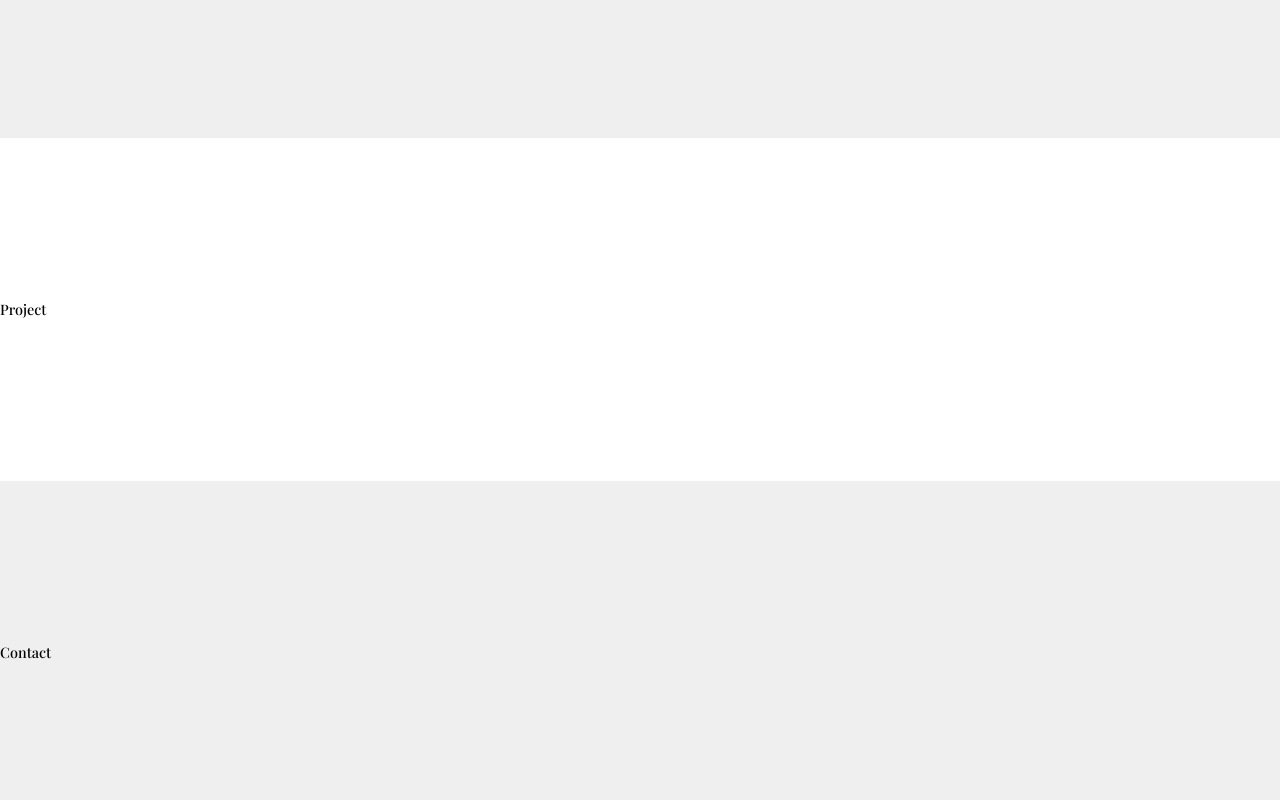
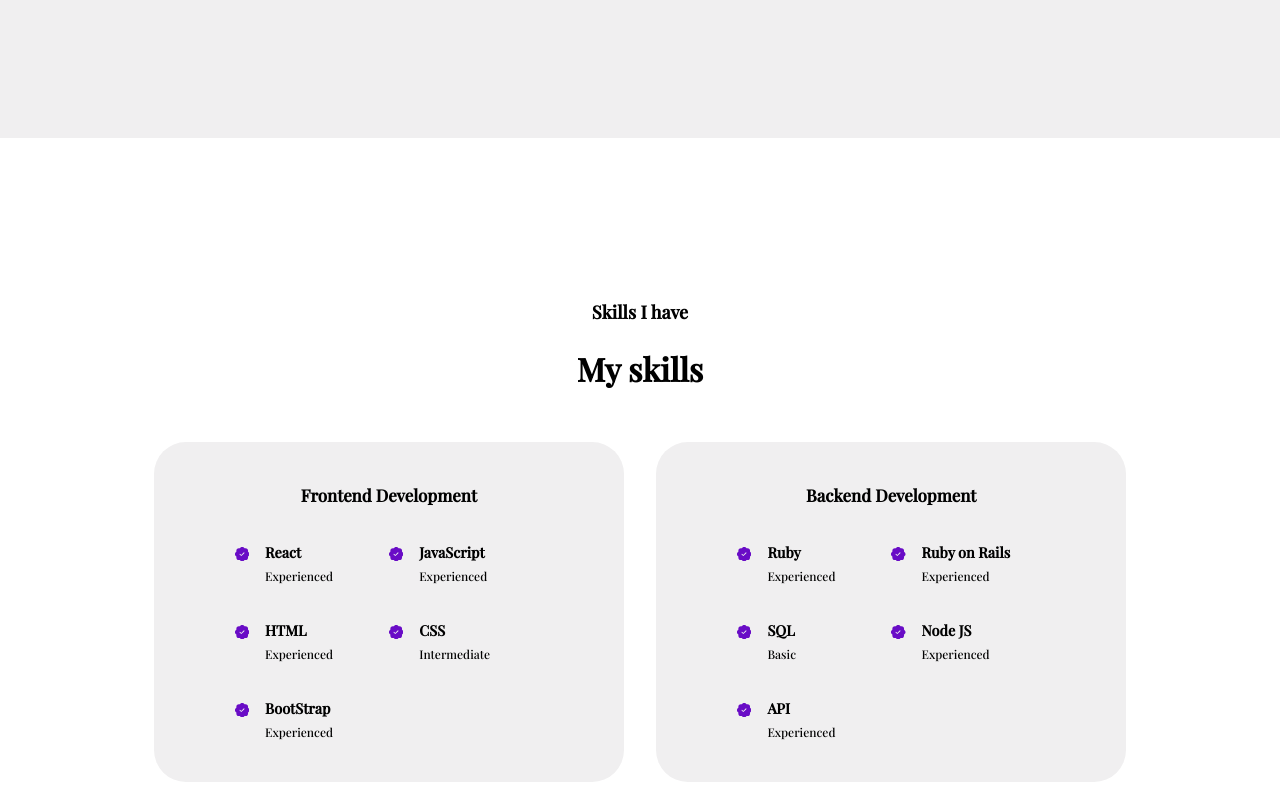
Before and after one commit to yegonkimutai/Personal-portfolio, a React (Create React App) app: page / in a window 1280 px wide. Shown: the part 1480-2280 px from the top of the page. Built offline with nearby package versions, Linux system fonts and the light colour scheme.

Commit message:
:construction_worker:Add skills component

```diff
--- a/src/App.js
+++ b/src/App.js
@@ -4,6 +4,7 @@ import Footer from './sections/footer/Footer';
 import Header from './sections/header/Header';
 import Navbar from './sections/navbar/Navbar';
 import Project from './sections/project/Project';
+import Skill from './sections/skills/Skill';
 
 function App() {
   return (
@@ -11,6 +12,7 @@ function App() {
         <Header/>
         <Navbar/>
         <About/>
+        <Skill/>
         <Project/>
         <Contact/>
         <Footer/>
--- a/src/sections/skills/Skill.jsx
+++ b/src/sections/skills/Skill.jsx
@@ -1,8 +1,96 @@
-import React from 'react'
+import {BsPatchCheckFill} from 'react-icons/bs'
+import './skill.css'
 
 function Skill() {
   return (
-    <section id='skills'>Skill</section>
+    <section id='skills' className='skills'>
+      <h5>Skills I have</h5>
+      <h2>My skills</h2>
+
+      <div className='container skills-cont'>
+        <div className='fe-skills'>
+          <h3>Frontend Development</h3>
+          <div className='content'>
+            <article className='ex-details'>
+              <BsPatchCheckFill className='ex-icon'/>
+              <div>
+              <h4>React</h4>
+              <small>Experienced</small>
+              </div>
+            </article>
+            <article className='ex-details'>
+              <BsPatchCheckFill className='ex-icon'/>
+             <div>
+             <h4>JavaScript</h4>
+              <small>Experienced</small>
+             </div>
+            </article>
+            <article className='ex-details'>
+              <BsPatchCheckFill className='ex-icon'/>
+             <div>
+             <h4>HTML</h4>
+              <small>Experienced</small>
+             </div>
+            </article>
+            <article className='ex-details'>
+              <BsPatchCheckFill className='ex-icon'/>
+              <div>
+              <h4>CSS</h4>
+              <small>Intermediate</small>
+              </div>
+            </article>
+            <article className='ex-details'>
+              <BsPatchCheckFill className='ex-icon'/>
+              <div>
+              <h4>BootStrap</h4>
+              <small>Experienced</small>
+              </div>
+            </article>
+          </div>
+        </div>
+        {/* end of front end */}
+        <div className='be-skills'>
+        <h3>Backend Development</h3>
+          <div className="content">
+        <article className='ex-details'>
+              <BsPatchCheckFill className='ex-icon'/>
+              <div>
+              <h4>Ruby</h4>
+              <small>Experienced</small>
+              </div>
+            </article>
+            <article className='ex-details'>
+              <BsPatchCheckFill className='ex-icon'/>
+              <div>
+              <h4>Ruby on Rails</h4>
+              <small>Experienced</small>
+              </div>
+            </article>
+            <article className='ex-details'>
+              <BsPatchCheckFill className='ex-icon'/>
+              <div>
+              <h4>SQL</h4>
+              <small>Basic</small>
+              </div>
+            </article>
+            <article className='ex-details'>
+              <BsPatchCheckFill className='ex-icon'/>
+              <div>
+              <h4>Node JS</h4>
+              <small>Experienced</small>
+              </div>
+            </article>
+            <article className='ex-details'>
+              <BsPatchCheckFill className='ex-icon'/>
+              <div>
+              <h4>API</h4>
+              <small>Experienced</small>
+              </div>
+            </article>
+            </div>
+        </div>
+      </div>
+    </section>
   )
 }
 
--- a/src/sections/skills/skill.css
+++ b/src/sections/skills/skill.css
@@ -0,0 +1,80 @@
+.skills-cont {
+    display: grid;
+    grid-template-columns: 1fr 1fr;
+    gap: 2rem;
+}
+
+.skills h5{
+    text-align: center;
+    font-size: large;
+    margin-bottom: 1rem;
+}
+
+.skills h2{
+    font-size: 2rem;
+    margin-bottom: 3rem;
+}
+
+.skills-cont > div {
+    background-color: var(--color-light);
+    padding: 2.4rem 5rem;
+    border-radius: 2rem;
+    border: 1px solid transparent;
+    transition: var(--transition);
+}
+
+.skills-cont > div:hover {
+    background: transparent;
+    border-color: var(--color-primary);
+    cursor: default;
+    transform: scale(1.05);
+}
+
+.skills-cont > div h3 {
+    text-align: center;
+    margin-bottom: 2rem;
+}
+
+.content {
+    display: grid;
+    grid-template-columns: 1fr 1fr;
+    row-gap: 2rem;
+}
+
+.ex-details {
+    display: flex;
+    gap: 1rem;
+}
+
+.ex-icon {
+    color: var(--color-primary);
+    margin-top: 6px;
+}
+
+@media (max-width: 1024px) {
+  .skills-cont {
+    grid-template-columns: 1fr;
+  }
+
+  .skills-cont > div {
+    width: 80%;
+    padding: 2rem;
+    margin: 0 auto;
+  }
+
+  .content {
+    padding: 1rem;
+  }
+}
+
+@media (max-width: 600px) {
+    .skills-cont {
+      gap: 1rem;
+    }
+
+    .skills-cont > div {
+      width: 100%;
+      padding: 2rem 1rem;
+    }
+
+  }
```
